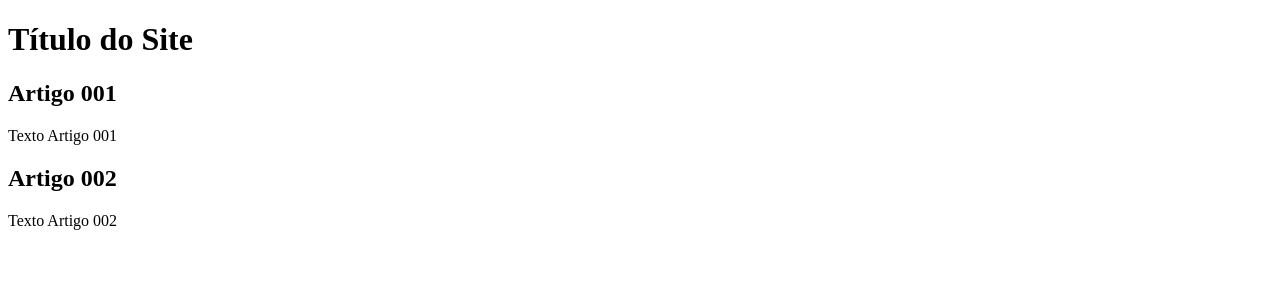
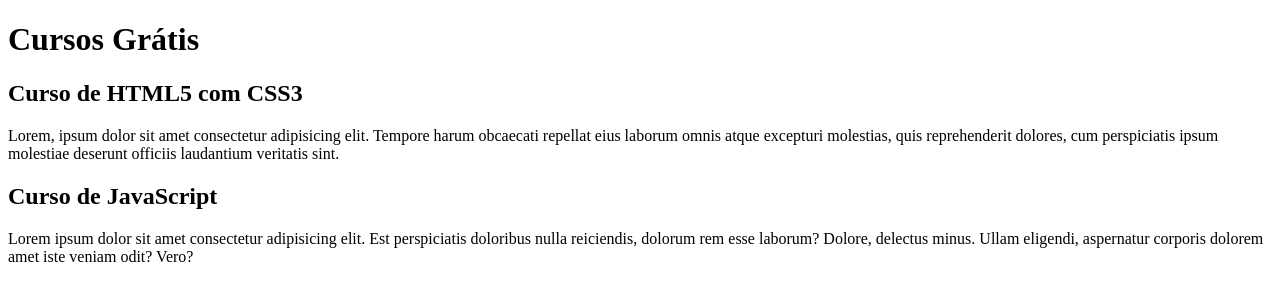
Before and after one commit to MatheusNFerreira/projeto-site, a plain HTML site: page index.html in a window 1280 px wide. Drawn offline with Linux system fonts and the light colour scheme.

Commit message:
Comecei a escrever o conteúdo

```diff
--- a/index.html
+++ b/index.html
@@ -8,15 +8,15 @@
 <body>
     <main>
         <head>
-            <h1>Título do Site</h1>
+            <h1>Cursos Grátis</h1>
         </head>
         <article>
-            <h2>Artigo 001</h2>
-            <p>Texto Artigo 001</p>
+            <h2>Curso de HTML5 com CSS3</h2>
+            <p>Lorem, ipsum dolor sit amet consectetur adipisicing elit. Tempore harum obcaecati repellat eius laborum omnis atque excepturi molestias, quis reprehenderit dolores, cum perspiciatis ipsum molestiae deserunt officiis laudantium veritatis sint.</p>
         </article>
         <article>
-            <h2>Artigo 002</h2>
-            <p>Texto Artigo 002</p>
+            <h2>Curso de JavaScript</h2>
+            <p>Lorem ipsum dolor sit amet consectetur adipisicing elit. Est perspiciatis doloribus nulla reiciendis, dolorum rem esse laborum? Dolore, delectus minus. Ullam eligendi, aspernatur corporis dolorem amet iste veniam odit? Vero?</p>
         </article>
     </main>
 </body>
```
